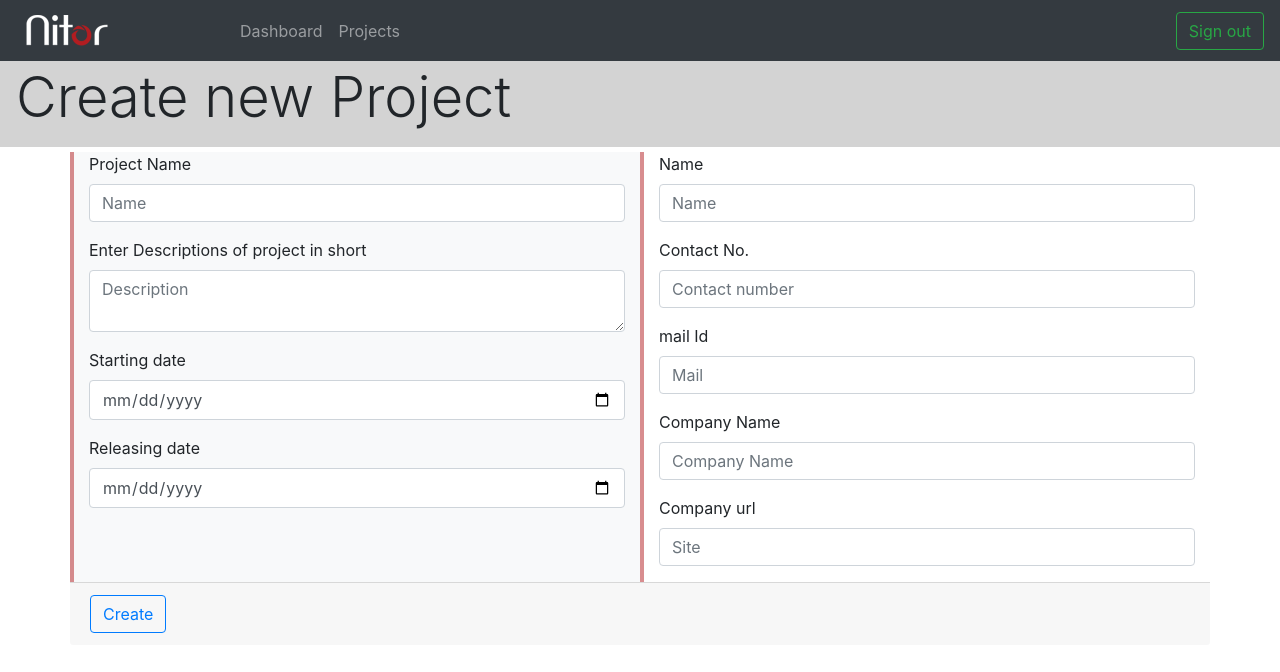
After one commit to KashmiraS/flask_demo_project, a Flask app: page /project/new in a window 1280 px wide. The commit adds this page. Shown: the top 672 px of the page. Run offline with Flask 2, Linux system fonts and the light colour scheme; the visitor is signed in with stand-in values (Sample User, id 1); some libraries are stand-ins or nearby versions.

Commit message:
03-06-2019 users,login is done now working on projects

```diff
--- a/project/__init__.py
+++ b/project/__init__.py
@@ -1,20 +1,37 @@
 from flask import Flask,render_template,url_for,redirect
-from flask_login import LoginManager, UserMixin, login_required, login_user, logout_user
+from flask_login import LoginManager, UserMixin
+from flask_sqlalchemy import SQLAlchemy
+from flask_migrate import Migrate
+import os
 
 class User(UserMixin):
     pass
 
 app = Flask(__name__)
+app.config['SECRET_KEY'] = 'Here is the key'
 
-app.config['SECRET_KEY'] = 'Here is the key'
+################
+## SQLALCHEMY ##
+################
+
+dirpath = os.path.abspath(os.path.dirname(__file__))
+app.config['SQLALCHEMY_DATABASE_URI'] = 'sqlite:///'+os.path.join(dirpath,'data.sqlite')
+app.config['SQLALCHEMY_TRACK_MODIFICATIONS'] = False
+db = SQLAlchemy(app)
+
+Migrate(app,db)
+
+#################
+# LOGIN MANAGER #
+#################
 login_manager = LoginManager()
 login_manager.init_app(app)
-
 users_record = {'foo@bar.tld': {'password': 'secret'}}
 
+from project.users.models import Users
 @login_manager.user_loader
 def user_loader(email):
-    if email not in users_record:
+    if not bool(Users.query.filter_by(email=email).first()):
         return
     user = User()
     user.id = email
@@ -23,14 +40,13 @@ def user_loader(email):
 
 @login_manager.request_loader
 def request_loader(request):
-    users = {'foo@bar.tld': {'password': 'secret'}}
     email = request.form.get('email')
-    if email not in users:
+    if not bool(Users.query.filter_by(email=email).first()):
         return
     user = User()
     user.id = email
     try:
-        user.is_authenticated = request.form['password'] == users[email]['password']
+        user.is_authenticated = bool(Users.query.filter_by(email=email).first())
     except AttributeError:
         pass
     return user
@@ -39,11 +55,15 @@ def request_loader(request):
 @login_manager.unauthorized_handler
 def unauthorized_handler():
     return redirect(url_for('users.login'))
+
+
 #############################
 #### BLUEPRINT REGISTRY #####
 #############################
 from project.users.views import user_print
+from project.project_module.views import project_print
 app.register_blueprint(user_print, url_prefix='/users')
+app.register_blueprint(project_print, url_prefix='/project')
 
 
 ###########
@@ -52,3 +72,8 @@ app.register_blueprint(user_print, url_prefix='/users')
 @app.route('/')
 def index():
     return render_template('index.html')
+
+@app.errorhandler(404)
+def page_not_found(e):
+    # note that we set the 404 status explicitly
+    return render_template('404.html'), 404
--- /dev/null
+++ b/project/project_module/forms.py
@@ -0,0 +1,18 @@
+from wtforms import StringField, SubmitField, RadioField, SelectField,TextAreaField,DateField
+from flask_wtf import FlaskForm
+
+
+class add_project(FlaskForm):
+    project_name = StringField('Project Name ')
+    project_description = TextAreaField('Enter Descriptions of project in short ')
+    #project_language = StringField('Project Language')
+    project_starting_date = DateField('Starting date ', id='start_date')
+    project_releasing = DateField('Releasing date ', id='releasing_date')
+
+    customer_name = StringField('Name ')
+    customer_contact = StringField('Contact No. ')
+    customer_mail = StringField('mail Id ')
+    customer_company_name = StringField('Company Name ')
+    customer_site = StringField('Company url ')
+    # is software company
+    submit = SubmitField('Create')
--- /dev/null
+++ b/project/project_module/templates/project_module/new_project.html
@@ -0,0 +1,63 @@
+{%extends 'base.html'%}
+{%block conant%}
+    <div class="title-header" style="border-radius:0px;">
+        <div class="display-4">Create new Project</div>
+    </div>
+    <div class="container">
+        <form method="POST">
+            <div class="row">
+                    <div class="left_border col-md-6 bg-light">
+                        <!--Project Details-->
+                      <div class="form-group">
+                          {{form.project_name.label}}
+                          {{form.project_name(class_='form-control',placeholder="Name")}}
+                      </div>
+                      <div class="form-group">
+                          {{form.project_description.label}}
+                          {{form.project_description(class_='form-control',placeholder="Description")}}
+                      </div>
+                      <div class="form-group">
+                          {{form.project_starting_date.label}}
+                          {{form.project_starting_date(class_='form-control',placeholder="Starting Date")}}
+                      </div>
+                      <div class="form-group">
+                          {{form.project_releasing.label}}
+                          {{form.project_releasing(class_='form-control',placeholder="Releasing Date")}}
+                      </div>
+                    </div>
+                    <div class="left_border col-md-6">
+                        <!--Customer Details-->
+                      <div class="form-group">
+                          {{form.customer_name.label}}
+                          {{form.customer_name(class_='form-control',placeholder="Name")}}
+                      </div>
+                      <div class="form-group">
+                          {{form.customer_contact.label}}
+                          {{form.customer_contact(class_='form-control',placeholder="Contact number")}}
+                      </div>
+                      <div class="form-group">
+                          {{form.customer_mail.label}}
+                          {{form.customer_mail(class_='form-control',placeholder="Mail")}}
+                      </div>
+                      <div class="form-group">
+                          {{form.customer_company_name.label}}
+                          {{form.customer_company_name(class_='form-control',placeholder="Company Name")}}
+                      </div>
+                      <div class="form-group">
+                          {{form.customer_site.label}}
+                          {{form.customer_site(class_='form-control',placeholder="Site")}}
+                      </div>
+                    </div>
+            </div>
+            <div class="card-footer" style="margin-left:-15px;margin-right:-15px">
+                {{form.submit(class='btn btn-outline-primary')}}
+            </div>
+        </form>
+    </div>
+<script>
+    $(document).ready(function() {
+    $('#start_date').prop('type', 'date');
+    $('#releasing_date').prop('type', 'date');
+    });
+</script>
+{%endblock%}
--- /dev/null
+++ b/project/project_module/views.py
@@ -0,0 +1,31 @@
+from flask import request, redirect, render_template, Blueprint
+from flask_login import login_required
+from project.project_module.forms import add_project
+
+project_print = Blueprint('project', __name__, template_folder='templates/project_module')
+
+
+@project_print.route('/')
+@login_required
+def index():
+    return render_template('project_module.html')
+
+
+@project_print.route('/new', methods=['GET', 'POST'])
+@login_required
+def new_project():
+    form = add_project()
+    if request.method == 'POST':
+        project_name = form.project_name.data
+        project_name = form.project_name.data
+        project_description = form.project_name.data
+        project_starting_date = form.project_name.data
+        project_releasing = form.project_name.data
+
+        customer_name = form.project_name.data
+        customer_contact = form.project_name.data
+        customer_mail = form.project_name.data
+        customer_company_name =form.project_name.data
+        customer_site = form.project_name.data
+
+    return render_template('new_project.html', form=form)
--- a/project/static/css/style.css
+++ b/project/static/css/style.css
@@ -8,3 +8,7 @@ color:#ffffff;
 background-size: cover!important;
 background-repeat: no-repeat!important;
 }
+.left_border{
+    border-left: .25rem solid #b21d2180!important;
+    border-radius: 0px 0px 0px 0px;
+}
--- a/project/templates/base.html
+++ b/project/templates/base.html
@@ -8,6 +8,11 @@
     <link rel="icon" href="{{url_for('static',filename='favicon_nitor.png')}}"/>
      <link rel="stylesheet" href="{{url_for('static',filename='css/style.css')}}"/>
     <title>Demo Project</title>
+
+<script src="https://code.jquery.com/jquery-3.2.1.slim.min.js" integrity="sha384-KJ3o2DKtIkvYIK3UENzmM7KCkRr/rE9/Qpg6aAZGJwFDMVNA/GpGFF93hXpG5KkN" crossorigin="anonymous"></script>
+<script src="https://cdnjs.cloudflare.com/ajax/libs/popper.js/1.12.9/umd/popper.min.js" integrity="sha384-ApNbgh9B+Y1QKtv3Rn7W3mgPxhU9K/ScQsAP7hUibX39j7fakFPskvXusvfa0b4Q" crossorigin="anonymous"></script>
+<script src="https://maxcdn.bootstrapcdn.com/bootstrap/4.0.0/js/bootstrap.min.js" integrity="sha384-JZR6Spejh4U02d8jOt6vLEHfe/JQGiRRSQQxSfFWpi1MquVdAyjUar5+76PVCmYl" crossorigin="anonymous"></script>
+
 </head>
 <body>
 <!--Navbar section-->
@@ -19,7 +24,8 @@
     <span class="navbar-toggler-icon"></span>
   </button>
   <div class="collapse navbar-collapse" id="navbarNav">
-    <ul class="navbar-nav">
+    <ul class="navbar-nav mr-auto mt-2 mt-lg-0">
+      {%if not current_user.is_authenticated%}
       <li class="nav-item ">
         <a class="nav-link" href="{{url_for('index')}}">Home</a>
       </li>
@@ -29,7 +35,22 @@
       <li class="nav-item ">
         <a class="nav-link" href="{{url_for('users.login')}}">Sign in</a>
       </li>
+      {%else%}
+      <li class="nav-item ">
+        <a class="nav-link" href="{{url_for('users.index')}}">Dashboard</a>
+      </li>
+      <li class="nav-item ">
+        <a class="nav-link" href="{{url_for('project.index')}}">Projects</a>
+      </li>
+      {%endif%}
     </ul>
+      {%if current_user.is_authenticated%}
+        <div class="form-inline my-2 my-lg-0">
+          <a href="{{url_for('users.logout')}}">
+            <button class="btn btn-outline-success my-2 my-sm-0">Sign out</button>
+          </a>
+        </div>
+      {%endif%}
   </div>
 </nav>
 
@@ -37,9 +58,5 @@
 <!--END NAVBAR-->
 {%block conant%}
 
-{%endblock%}
-<script src="https://code.jquery.com/jquery-3.2.1.slim.min.js" integrity="sha384-KJ3o2DKtIkvYIK3UENzmM7KCkRr/rE9/Qpg6aAZGJwFDMVNA/GpGFF93hXpG5KkN" crossorigin="anonymous"></script>
-<script src="https://cdnjs.cloudflare.com/ajax/libs/popper.js/1.12.9/umd/popper.min.js" integrity="sha384-ApNbgh9B+Y1QKtv3Rn7W3mgPxhU9K/ScQsAP7hUibX39j7fakFPskvXusvfa0b4Q" crossorigin="anonymous"></script>
-<script src="https://maxcdn.bootstrapcdn.com/bootstrap/4.0.0/js/bootstrap.min.js" integrity="sha384-JZR6Spejh4U02d8jOt6vLEHfe/JQGiRRSQQxSfFWpi1MquVdAyjUar5+76PVCmYl" crossorigin="anonymous"></script>
-</body>
+{%endblock%}</body>
 </html>
--- a/project/users/templates/users/users.html
+++ b/project/users/templates/users/users.html
@@ -1,7 +1,7 @@
 {%extends 'base.html'%}
 {%block conant%}
-<div class="jumbotron devunder" style="background:url({{url_for('static',filename='img/networking-1.jpg')}});" >
-    <div class="display-3">User Index page</div>
+<div class="jumbotron devunder" style="background:url({{url_for('static',filename='img/networking.jpg')}});" >
+    <div class="display-3">User Dashboard</div>
     <div class="">Some text must enter here{{users_}}</div>
 </div>
 {% include 'undev.html' %}
```
Also changed, not shown: project/project_module/templates/project_module/project_module.html (added, +23 -0 lines), project/templates/404.html (added, +8 -0 lines), project/users/froms.py (added, +14 -0 lines), project/users/models.py (+23 -0 lines), project/users/templates/users/login.html (+6 -6 lines), project/users/templates/users/registration.html (+27 -12 lines), project/users/views.py (+61 -20 lines), project/project_module/models.py (added).
